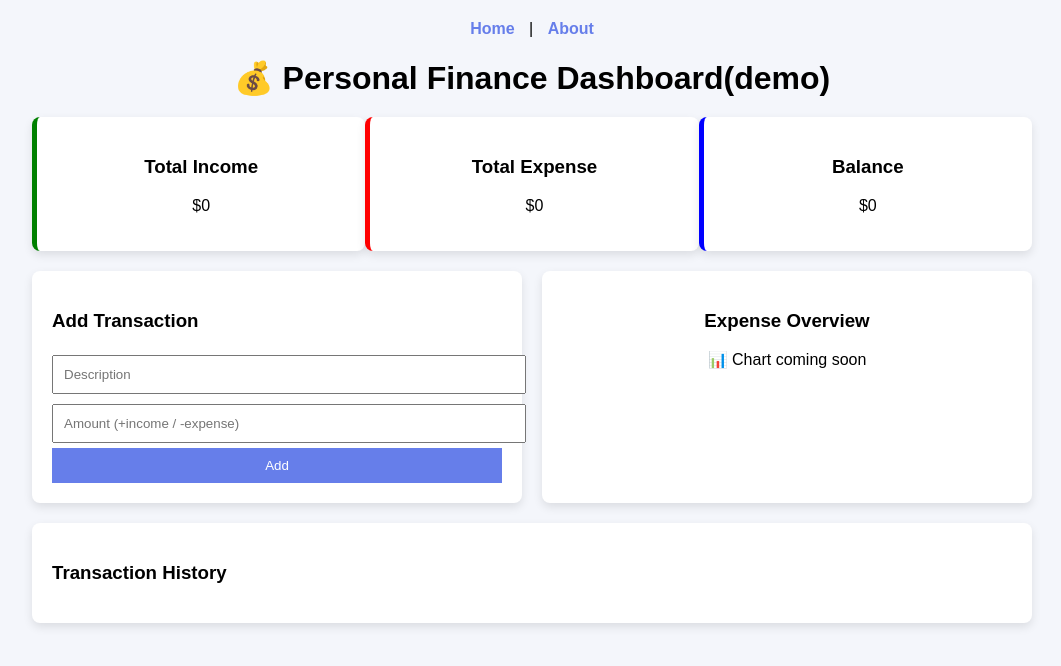
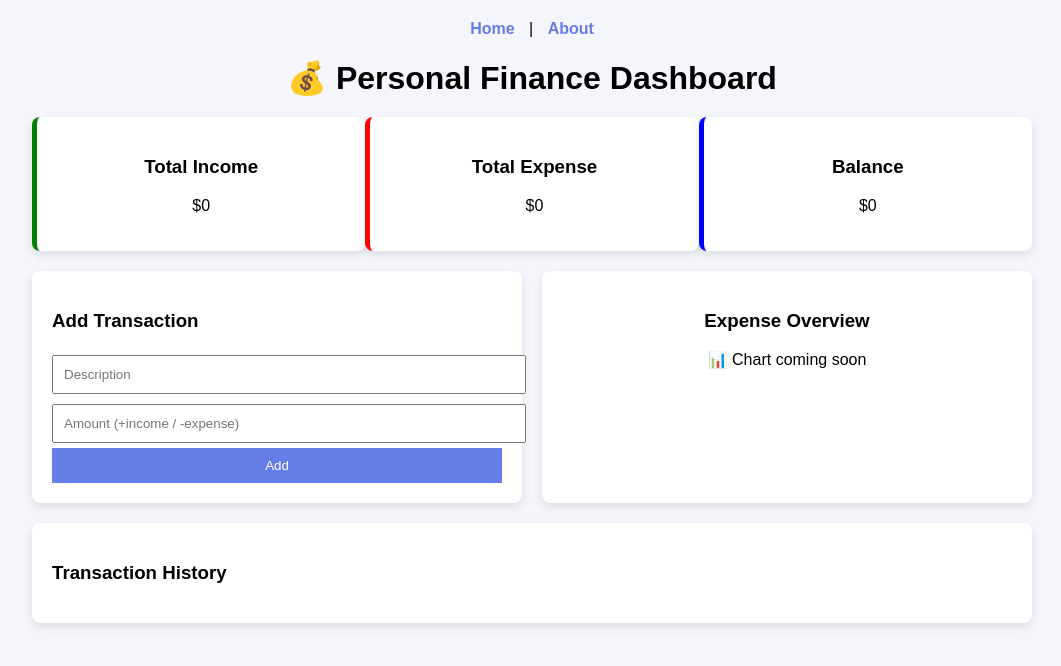
Before and after one commit to nidhishmehta03/expense_tracker, a website: page index.html in a window 1280 px wide. Shown: the whole page, without its empty margins (108-1169 px from the left). Drawn offline with Linux system fonts and the light colour scheme.

Commit message:
a small change made for gitaction testing

```diff
--- a/index.html
+++ b/index.html
@@ -11,7 +11,7 @@
 <a href="index.html">Home</a> | <a href="about.html">About</a>
 </nav>
 
-<h1 class="title">💰 Personal Finance Dashboard(demo) </h1>
+<h1 class="title">💰 Personal Finance Dashboard </h1>
 
 <div class="dashboard">
 
```
